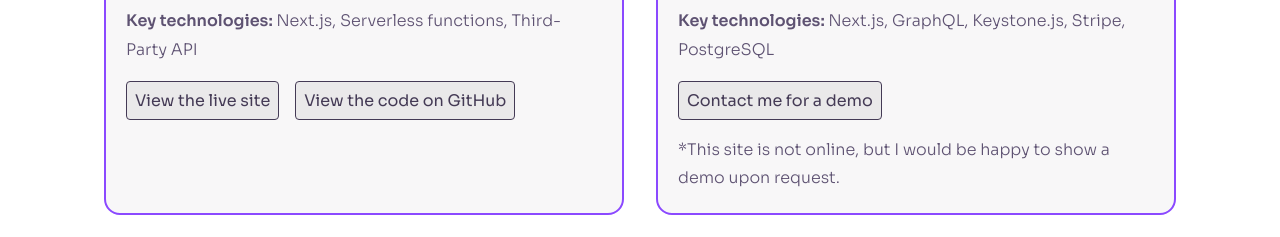
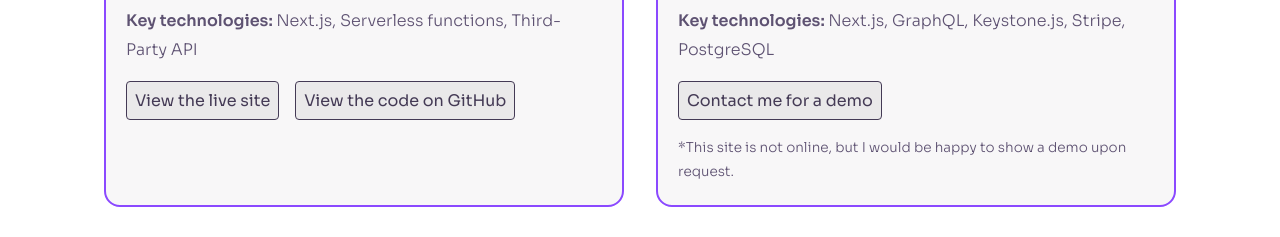
Before and after one commit to MikeKochendorfer/portfolio, a Next.js app: page /projects in a window 1280 px wide. Shown: the part 1280-1517 px from the top of the page. Built offline with nearby package versions, Linux system fonts and the light colour scheme; no server answers.

Commit message:
fix: add important tag to .notOnline font-size

```diff
--- a/styles/ProjectCardStyles.module.css
+++ b/styles/ProjectCardStyles.module.css
@@ -51,7 +51,7 @@
 }
 
 .notOnline {
-  font-size: .85rem
+  font-size: .85rem !important;
 }
 
  @media (hover: hover) and (pointer: fine) {
```
